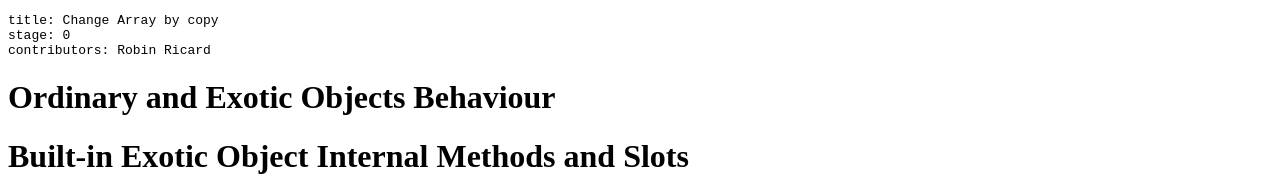
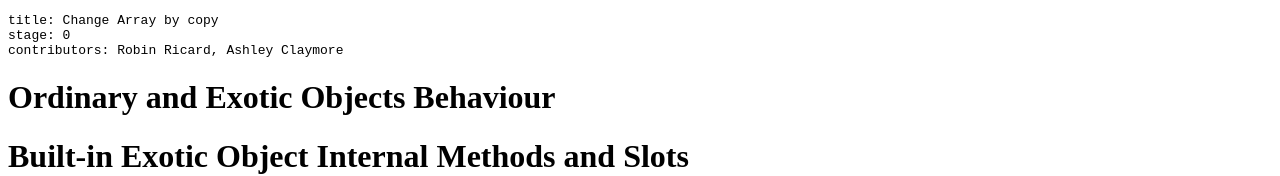
Before and after one commit to tc39/proposal-change-array-by-copy, a website: page spec.html in a window 1280 px wide. Shown: the top 176 px of the page. Drawn offline with Linux system fonts and the light colour scheme.

Commit message:
update authors

```diff
--- a/spec.html
+++ b/spec.html
@@ -4,7 +4,7 @@
 <pre class="metadata">
 title: Change Array by copy
 stage: 0
-contributors: Robin Ricard
+contributors: Robin Ricard, Ashley Claymore
 </pre>
 
 <emu-biblio href="biblio.json"></emu-biblio>
```
Also changed, not shown: README.md.
